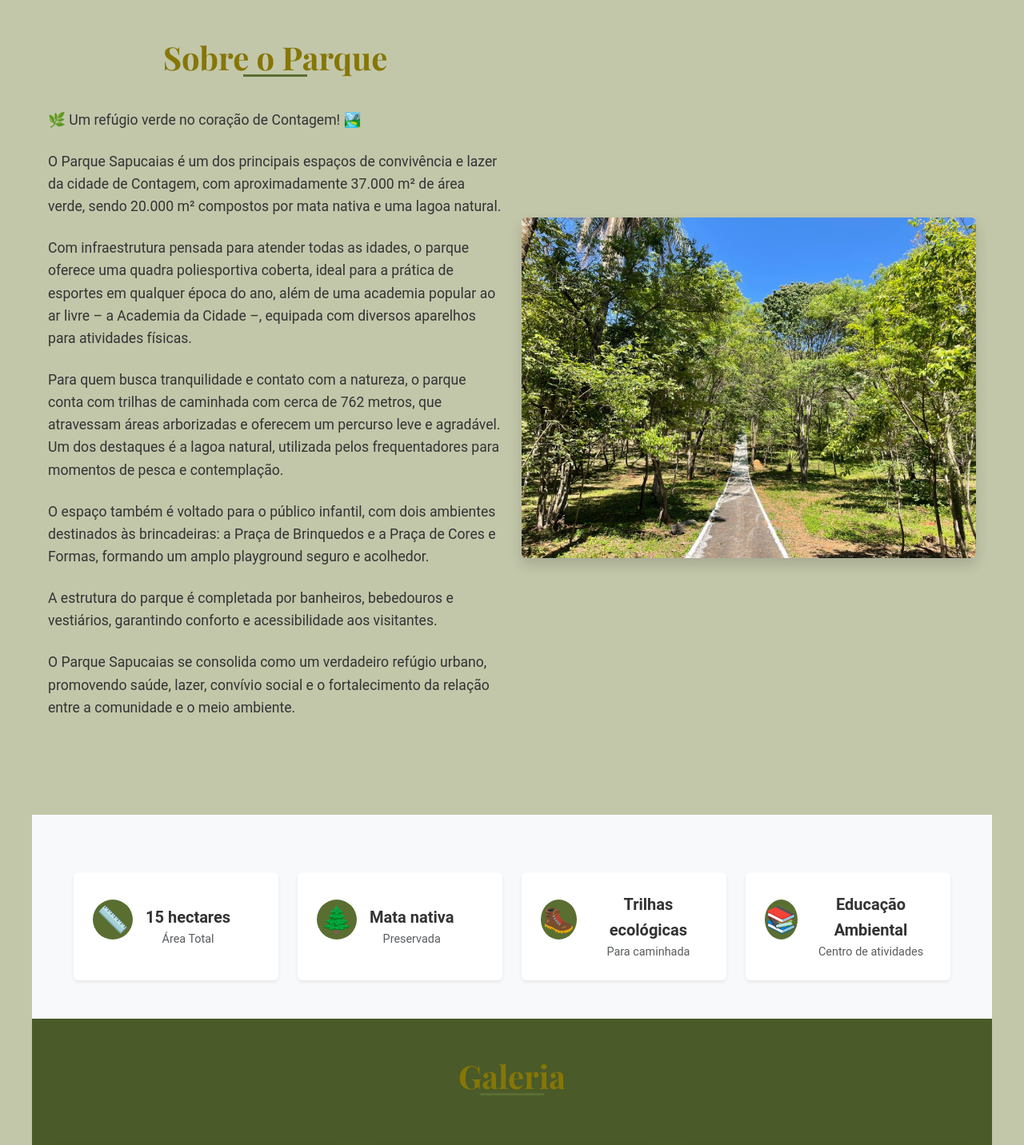
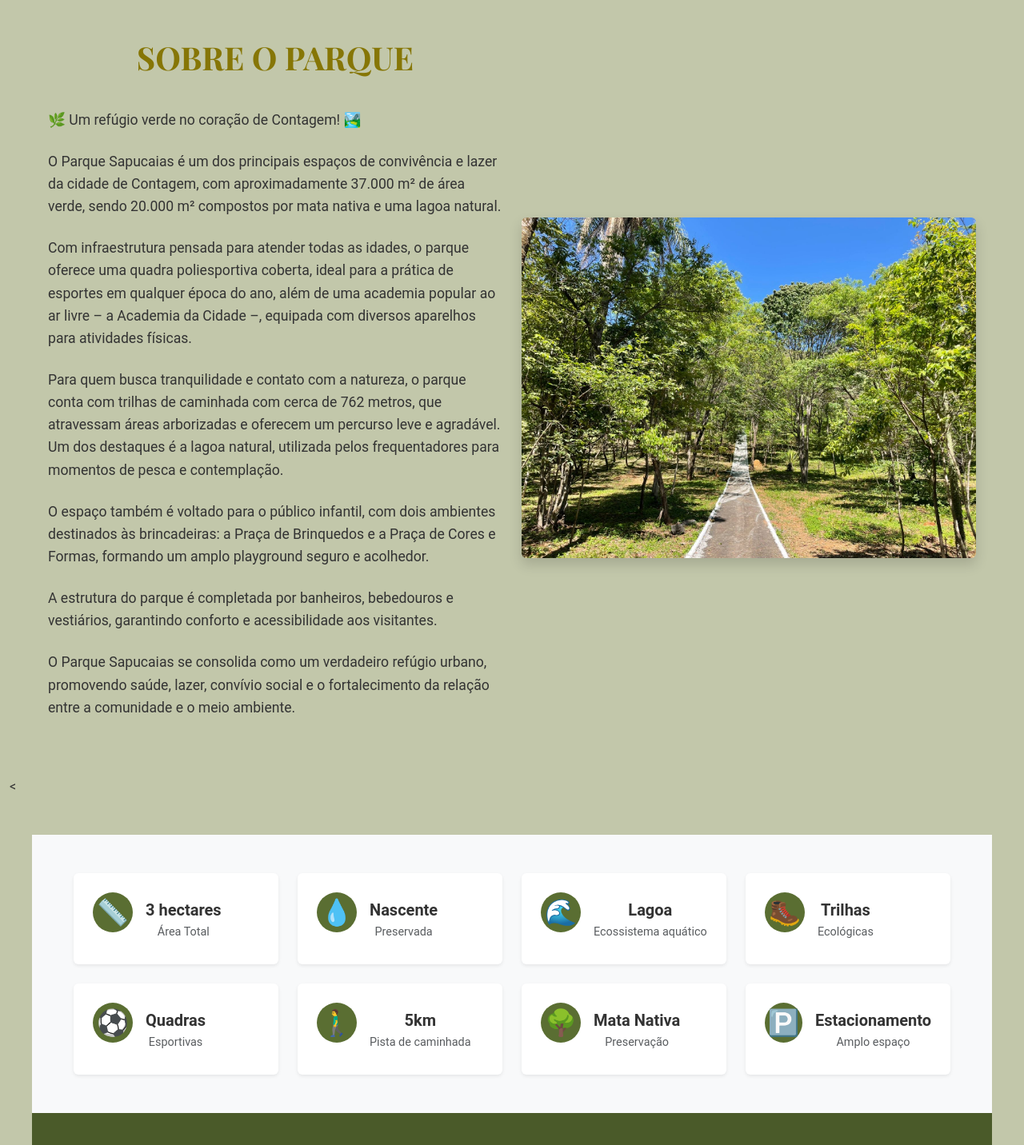
Before and after one commit to david0407j/Parques-Contagem, a Django app: page /parque_3/ in a window 1280 px wide. Shown: the part 436-1868 px from the top of the page at 80% size. Run offline with Django 5.2, Linux system fonts and the light colour scheme; grey boxes are pictures that could not be loaded.

Commit message:
alteração nos hmtls  dos parques

```diff
--- a/parques/base/static/css/styles.css
+++ b/parques/base/static/css/styles.css
@@ -1,34 +1,3 @@
-/* Estilos Globais */
-:root {
-  /* Cores principais */
-  --color-primary: #5a6e32;
-  --color-primary-dark: #4a5a29;
-  --color-secondary: #c2c7aa;
-  --color-text: #333;
-  --color-text-light: #666;
-  --color-white: #4a5a29;
-
-  /* Paleta alternativa */
-  --cor-clara: #fefdeb;
-  --cor-1: #c2c7aa;
-  --cor-2: #867606;
-  --cor-3: #747c47;
-  --cor-escura: #3a4a14;
-
-  /* Tipografia */
-  --font-primary: 'Playfair Display', serif;
-  --font-secondary: 'Roboto', sans-serif;
-
-  /* Estética e efeitos */
-  --border-radius: 8px;
-  --box-shadow: 0 4px 12px rgba(0, 0, 0, 0.1);
-  --sombra: 0 4px 12px rgba(58, 74, 20, 0.15);
-
-  /* Transições */
-  --transition: all 0.3s ease;
-  --transicao: all 0.3s ease;
-}
-
 /* Reset básico */
 * {
   margin: 0;
@@ -92,14 +60,17 @@ img {
   bottom: 0;
   left: 50%;
   transform: translateX(-50%);
-    width: 80px;
+  width: 0; /* largura zero remove a linha */
   height: 3px;
-    background-color: var(--color-primary);
+  background-color: transparent; /* transparente também remove a linha */
 }
+
+
+
 
 /* Header */
 .header {
-    background-color: var(--color-primary);
+  background-color: #5a6e32;
   padding: 1rem 0;
   position: sticky;
   top: 0;
@@ -242,13 +213,13 @@ img {
 }
 
 .feature-card {
-    background-color: var(--color-white);
+  background-color: #4a5a29;
   padding: 1.5rem;
-    border-radius: var(--border-radius);
-    box-shadow: var(--box-shadow);
+  border-radius: 8px;
+  box-shadow: 0 4px 12px rgba(0, 0, 0, 0.1);
   display: flex;
   align-items: center;
-    transition: var(--transition);
+  transition: all 0.3s ease;
 }
 
 .feature-card:hover {
@@ -258,13 +229,13 @@ img {
 .feature-icon {
   width: 50px;
   height: 50px;
-    background-color: var(--color-primary);
+  background-color: #5a6e32;
   border-radius: 50%;
   margin-right: 1rem;
   display: flex;
   align-items: center;
   justify-content: center;
-    color: var(--color-white);
+  color: #4a5a29;
   font-size: 1.5rem;
 }
 
@@ -280,13 +251,13 @@ img {
 
 .feature-label {
   font-size: 0.9rem;
-    color: var(--color-text-light);
+  color: #666;
 }
 
 /* Gallery Section */
 .park-gallery {
   padding: 4rem 0;
-    background-color: var(--color-white);
+  background-color: #4a5a29;
 }
 
 .gallery-grid {
--- a/parques/base/templates/base/parque_3.html
+++ b/parques/base/templates/base/parque_3.html
@@ -29,7 +29,7 @@
     <div class="container">
         <div class="row align-items-center">
             <div class="col-lg-6 mb-4 mb-lg-0">
-                <h2 class="section-title mb-4" style="color: #867606; font-family: 'Playfair Display', serif;">Sobre o Parque</h2>
+                <h2 class="section-title mb-4" style="color: #867606; font-family: 'Playfair Display', serif;">SOBRE O PARQUE</h2>
                 <div class="description-text">
                     <p class="lead">🌿 <strong>Um refúgio verde no coração de Contagem!</strong> 🏞️</p>
                     <p>O Parque Sapucaias é um dos principais espaços de convivência e lazer da cidade de Contagem, com aproximadamente 37.000 m² de área verde, sendo 20.000 m² compostos por mata nativa e uma lagoa natural.</p>
@@ -47,44 +47,93 @@
     </div>
 </section>
     <!-- Features Section -->
-<section class="park-features py-5 bg-light">
+<<section class="park-features py-5 bg-light">
     <div class="container">
-        <p class="text-center mb-4">
-        </p>
         <div class="row g-4">
+            <!-- Área Total -->
             <div class="col-md-3 col-sm-6">
                 <div class="feature-card text-center p-4 rounded shadow-sm bg-white h-100">
                     <div class="feature-icon mb-3" style="font-size: 2rem;">📏</div>
                     <div class="feature-info">
-                        <span class="feature-value d-block fw-bold fs-5">15 hectares</span>
+                        <span class="feature-value d-block fw-bold fs-5">3 hectares</span>
                         <span class="feature-label text-muted">Área Total</span>
                     </div>
                 </div>
             </div>
+
+            <!-- Nascente -->
             <div class="col-md-3 col-sm-6">
                 <div class="feature-card text-center p-4 rounded shadow-sm bg-white h-100">
-                    <div class="feature-icon mb-3" style="font-size: 2rem;">🌲</div>
+                    <div class="feature-icon mb-3" style="font-size: 2rem;">💧</div>
                     <div class="feature-info">
-                        <span class="feature-value d-block fw-bold fs-5">Mata nativa</span>
+                        <span class="feature-value d-block fw-bold fs-5">Nascente</span>
                         <span class="feature-label text-muted">Preservada</span>
                     </div>
                 </div>
             </div>
+
+            <!-- Lagoa -->
+            <div class="col-md-3 col-sm-6">
+                <div class="feature-card text-center p-4 rounded shadow-sm bg-white h-100">
+                    <div class="feature-icon mb-3" style="font-size: 2rem;">🌊</div>
+                    <div class="feature-info">
+                        <span class="feature-value d-block fw-bold fs-5">Lagoa</span>
+                        <span class="feature-label text-muted">Ecossistema aquático</span>
+                    </div>
+                </div>
+            </div>
+
+            <!-- Trilhas -->
             <div class="col-md-3 col-sm-6">
                 <div class="feature-card text-center p-4 rounded shadow-sm bg-white h-100">
                     <div class="feature-icon mb-3" style="font-size: 2rem;">🥾</div>
                     <div class="feature-info">
-                        <span class="feature-value d-block fw-bold fs-5">Trilhas ecológicas</span>
-                        <span class="feature-label text-muted">Para caminhada</span>
+                        <span class="feature-value d-block fw-bold fs-5">Trilhas</span>
+                        <span class="feature-label text-muted">Ecológicas</span>
                     </div>
                 </div>
             </div>
+
+            <!-- Quadras Esportivas -->
             <div class="col-md-3 col-sm-6">
                 <div class="feature-card text-center p-4 rounded shadow-sm bg-white h-100">
-                    <div class="feature-icon mb-3" style="font-size: 2rem;">📚</div>
+                    <div class="feature-icon mb-3" style="font-size: 2rem;">⚽</div>
                     <div class="feature-info">
-                        <span class="feature-value d-block fw-bold fs-5">Educação Ambiental</span>
-                        <span class="feature-label text-muted">Centro de atividades</span>
+                        <span class="feature-value d-block fw-bold fs-5">Quadras</span>
+                        <span class="feature-label text-muted">Esportivas</span>
+                    </div>
+                </div>
+            </div>
+
+            <!-- Pista de Caminhada -->
+            <div class="col-md-3 col-sm-6">
+                <div class="feature-card text-center p-4 rounded shadow-sm bg-white h-100">
+                    <div class="feature-icon mb-3" style="font-size: 2rem;">🚶‍♂️</div>
+                    <div class="feature-info">
+                        <span class="feature-value d-block fw-bold fs-5">5km</span>
+                        <span class="feature-label text-muted">Pista de caminhada</span>
+                    </div>
+                </div>
+            </div>
+
+            <!-- Espaço para cards adicionais -->
+            <div class="col-md-3 col-sm-6">
+                <div class="feature-card text-center p-4 rounded shadow-sm bg-white h-100">
+                    <div class="feature-icon mb-3" style="font-size: 2rem;">🌳</div>
+                    <div class="feature-info">
+                        <span class="feature-value d-block fw-bold fs-5">Mata Nativa</span>
+                        <span class="feature-label text-muted">Preservação</span>
+                    </div>
+                </div>
+            </div>
+
+            <!-- Espaço para cards adicionais -->
+            <div class="col-md-3 col-sm-6">
+                <div class="feature-card text-center p-4 rounded shadow-sm bg-white h-100">
+                    <div class="feature-icon mb-3" style="font-size: 2rem;">🅿️</div>
+                    <div class="feature-info">
+                        <span class="feature-value d-block fw-bold fs-5">Estacionamento</span>
+                        <span class="feature-label text-muted">Amplo espaço</span>
                     </div>
                 </div>
             </div>
@@ -92,11 +141,10 @@
     </div>
 </section>
 
-
     <!-- Gallery Section -->
     <section class="park-gallery py-5">
         <div class="container">
-            <h2 class="section-title text-center mb-5" style="color: #867606; font-family: 'Playfair Display', serif;">Galeria</h2>
+            <h2 class="section-title text-center mb-5" style="color: #867606; font-family: 'Playfair Display', serif;">GALERIA</h2>
             <div class="row g-4">
                 <div class="col-md-4">
                     <img src="{% static 'img/parques.jpg' %}" alt="Área de lazer do Parque Fernão Dias" class="img-fluid rounded shadow gallery-img" style="height: 250px; width: 100%; object-fit: cover;">
@@ -111,15 +159,19 @@
         </div>
     </section>
 
+
     <!-- Activities Section -->
 <section class="park-activities py-5 bg-light">
     <div class="container">
-        <h2 class="section-title text-center mb-5" style="color: #867606; font-family: 'Playfair Display', serif;">Atividades</h2>
+        <h2 class="section-title text-center mb-5" style="color: #867606; font-family: 'Playfair Display', serif;">ATIVIDADES</h2>
         <div class="row g-4">
             <div class="col-md-3 col-sm-6">
                 <div class="activity-card p-4 rounded shadow-sm bg-white h-100">
                     <h3 class="activity-title fw-bold mb-3">Caminhadas</h3>
-                    <p class="activity-description">Trilhas bem sinalizadas para caminhadas em meio à natureza, com diferentes níveis de dificuldade.</p>
+                    <p class="activity-description">
+ trilhas ecológicas, academia popular, pesca amadora e aulas de FitDance em meio à natureza para todas as idades.
+</p>
+
                 </div>
             </div>
             <div class="col-md-3 col-sm-6">
@@ -156,21 +208,25 @@
         </div>
     </div>
 </section>
+
     <!-- Visit Info Section -->
     <section class="park-visit py-5">
         <div class="container">
-            <h2 class="section-title text-center mb-5" style="color: #867606; font-family: 'Playfair Display', serif;">Informações para Visitação</h2>
+            <h2 class="section-title text-center mb-5" style="color: #867606; font-family: 'Playfair Display', serif;">INFORMAÇÃOES PARA VISITAÇÃO</h2>
             <div class="row g-4">
                 <div class="col-md-4">
                     <div class="visit-card p-4 rounded shadow-sm h-100" style="background-color: #f8f9fa;">
                         <h3 class="visit-title fw-bold mb-3"><i class="fas fa-clock me-2"></i>Horário</h3>
-                        <p class="visit-text">Todos os dias, das 8h às 18h</p>
+                        <p class="visit-text">Todos os dias, das 8h às 16h</p>
                     </div>
                 </div>
                 <div class="col-md-4">
                     <div class="visit-card p-4 rounded shadow-sm h-100" style="background-color: #f8f9fa;">
                         <h3 class="visit-title fw-bold mb-3"><i class="fas fa-bus me-2"></i>Como Chegar</h3>
-                        <p class="visit-text">Zona Norte da cidade, próximo à antiga rodovia Fernão Dias. Acesso por transporte público nas linhas 123 e 456.</p>
+                       <p class="visit-text">
+  Linhas de ônibus que atendem a região da sede da Prefeitura de Contagem: 001, 002, 103C, 217C e 305.
+</p>
+
                     </div>
                 </div>
                 <div class="col-md-4">
@@ -182,7 +238,6 @@
             </div>
         </div>
     </section>
-
    <!-- Map Section – Parque Sapucaias (tempo real) -->
 <section class="park-map py-5 bg-light">
     <div class="container">
```
Also changed, not shown: other parts of parques/base/static/css/styles.css (+36 -57 lines), parques/base/templates/base/home.html (+3 -4 lines), parques/base/templates/base/parque_1.html (+39 -40 lines), parques/base/templates/base/parque_2.html (+17 -10 lines). Lines whose indentation alone changed are shown as unchanged.
